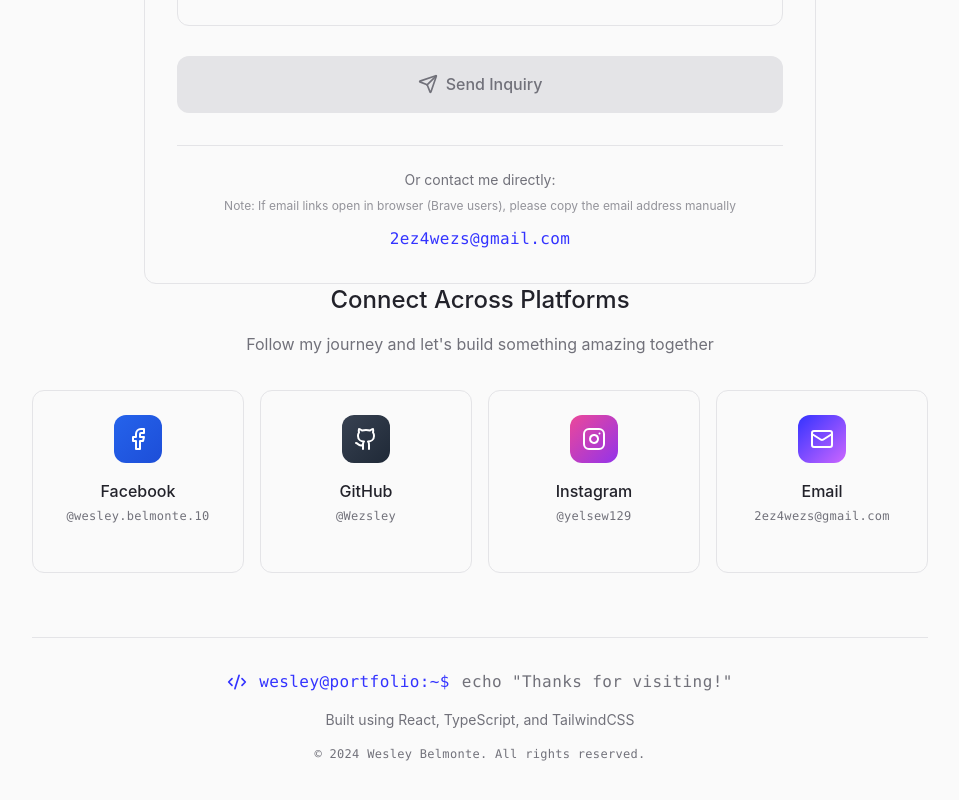
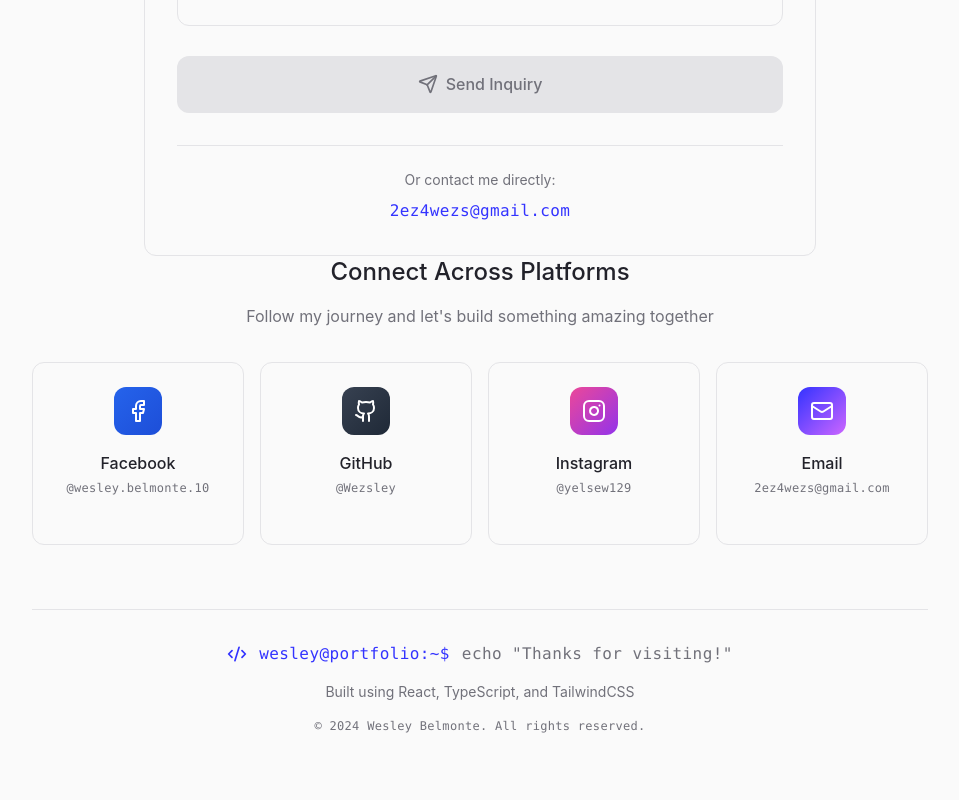
Before and after one commit to Wezsley/MiniPortV2.2, a React (Vite) app: page / in a window 1280 px wide. Shown: the part 6966-7766 px from the top of the page, without its empty margins (160-1119 px from the left). Built offline with nearby package versions, Linux system fonts and the light colour scheme.

Commit message:
Remove browser compatibility note for professional presentation
cgen-a31a5676e074453b95498be40d071f04

```diff
--- a/client/components/InquiryForm.tsx
+++ b/client/components/InquiryForm.tsx
@@ -216,9 +216,6 @@ export function InquiryForm() {
         <p className="text-sm text-minimal-text-light clean-font mb-2">
           Or contact me directly:
         </p>
-        <p className="text-xs text-minimal-text-light clean-font mb-3 opacity-75">
-          Note: If email links open in browser (Brave users), please copy the email address manually
-        </p>
         <a
           href="mailto:2ez4wezs@gmail.com"
           className="text-minimal-primary hover:text-minimal-secondary transition-colors duration-300 mono-font"
```
